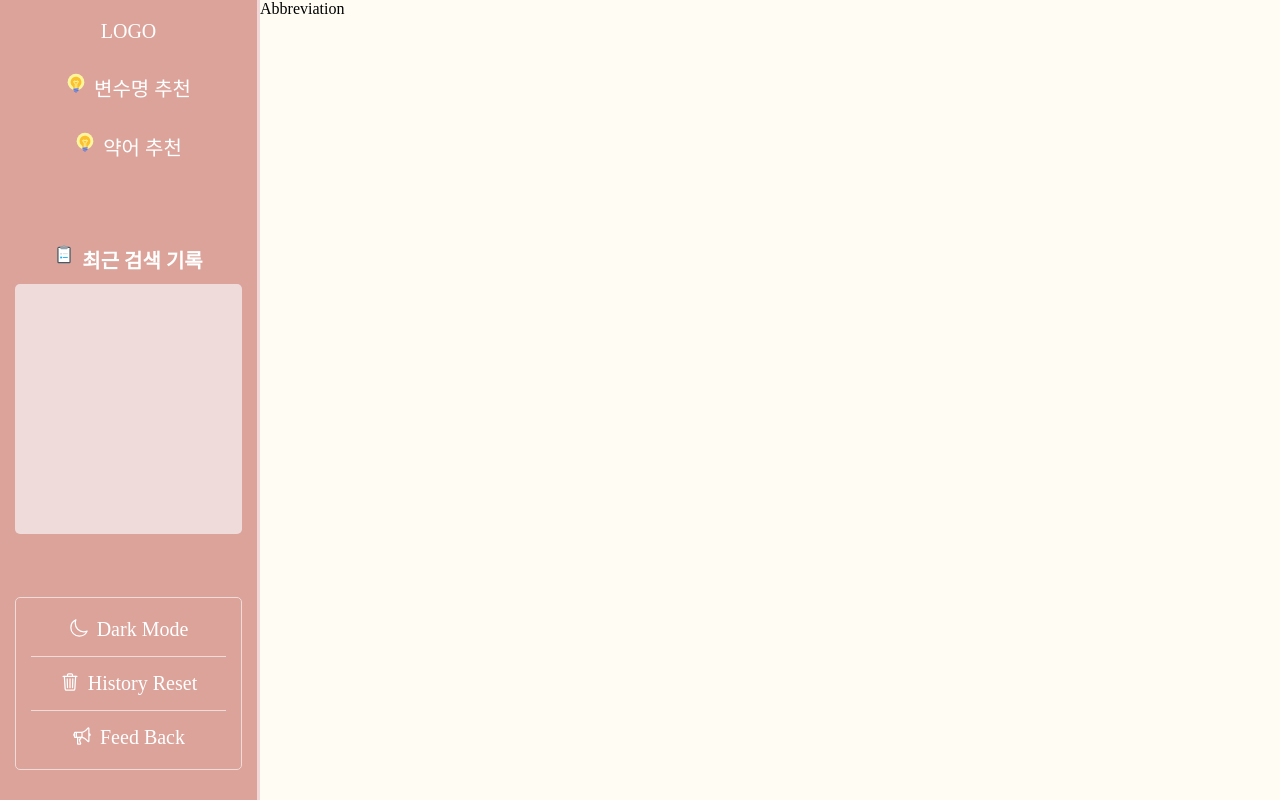
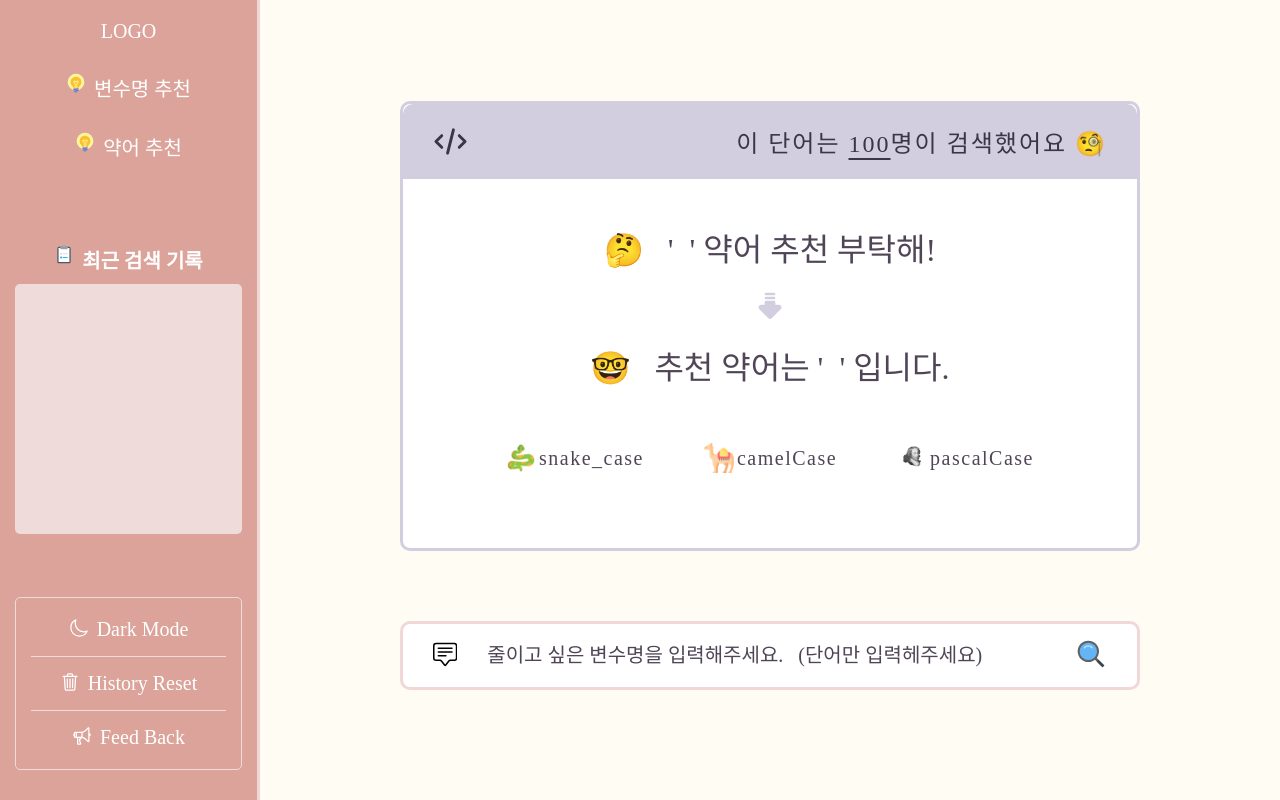
Before and after one commit to selene-cho/variable-maker-front-react, a React (Create React App) app: page /abbreviation in a window 1280 px wide. Built offline with nearby package versions, Linux system fonts and the light colour scheme; a web font is replaced by a local one.

Commit message:
feat: 약어 페이지 css 완성

```diff
--- a/package.json
+++ b/package.json
@@ -8,6 +8,7 @@
     "@testing-library/react": "^13.4.0",
     "@testing-library/user-event": "^13.5.0",
     "node-sass": "^7.0.3",
+    "prettier": "^2.8.8",
     "react": "^18.2.0",
     "react-dom": "^18.2.0",
     "react-icons": "^4.8.0",
--- a/src/pages/Abbreviation.jsx
+++ b/src/pages/Abbreviation.jsx
@@ -1,3 +1,83 @@
+import styles from "./Abbreviation.module.scss";
+import { HiOutlineCode } from "react-icons/hi";
+import { TbArrowBigDownLinesFilled } from "react-icons/tb";
+import { FcSearch } from "react-icons/fc";
+import { BsChatSquareText } from "react-icons/bs";
+import pascalImg from "../images/Pascal.png";
+import camelImg from "../images/camel.png";
+import snakeImg from "../images/snake.png";
+
 export default function Abbreviation() {
-  return <div>Abbreviation</div>;
+  return (
+    <div className={styles.container}>
+      <div className={styles.variableWrapper}>
+        <div className={styles.content}>
+          <header>
+            <HiOutlineCode className={styles.icon} />
+            <p>
+              이 단어는 <span>100</span>명이 검색했어요 🧐
+            </p>
+          </header>
+          <div className={styles.result}>
+            <p>
+              🤔 &nbsp; '&nbsp;<span></span> ' 약어 추천 부탁해!
+            </p>
+            <TbArrowBigDownLinesFilled className={styles.arrow} />
+            <p>
+              🤓 &nbsp; 추천 약어는 '&nbsp;
+              <span></span> ' 입니다.
+            </p>
+            <div className={styles.chagedCase}>
+              <div className={styles.case}>
+                <div className={styles.caseName}>
+                  <img
+                    className={styles.snakeImg}
+                    src={snakeImg}
+                    alt="{snakeImg}"
+                  />
+                  <p>snake_case</p>
+                </div>
+                <p></p>
+              </div>
+              <div className={styles.case}>
+                <div className={styles.caseName}>
+                  <img
+                    className={styles.camelImg}
+                    src={camelImg}
+                    alt={camelImg}
+                  />
+                  <p>camelCase</p>
+                </div>
+                <p></p>
+              </div>
+              <div className={styles.case}>
+                <div className={styles.caseName}>
+                  <img
+                    className={styles.pascalImg}
+                    src={pascalImg}
+                    alt={pascalImg}
+                  />
+                  <p>pascalCase</p>
+                </div>
+                <p></p>
+              </div>
+            </div>
+          </div>
+        </div>
+      </div>
+      <form className={styles.searchWrapper}>
+        <div className={styles.search}>
+          <BsChatSquareText className={styles.icon} />
+          <input
+            type="search"
+            name="search"
+            placeholder="줄이고 싶은 변수명을 입력해주세요. &nbsp; (단어만 입력헤주세요)"
+          />
+          <button type="submit">
+            <FcSearch className={styles.icon} />
+          </button>
+        </div>
+      </form>
+    </div>
+  );
 }
--- a/src/pages/Abbreviation.module.scss
+++ b/src/pages/Abbreviation.module.scss
@@ -0,0 +1,140 @@
+@import '../scss/style.scss';
+
+.container {
+  display: flex;
+  flex-direction: column;
+  justify-content: center;
+  padding: 4.375rem 8.75rem 5rem;
+  width: 100%;
+  height: 100%;
+
+  .variableWrapper {
+    .content {
+      border: 3px solid var(--color-variable-header);
+      border-radius: 10px;
+      height: 450px;
+      background-color: var(--color-text-bg);
+      position: relative;
+
+      header {
+        display: flex;
+        justify-content: space-between;
+        text-align: center;
+        background-color: var(--color-variable-header);
+        color: var(--color-variable-header-text);
+        padding: 20px 30px;
+        border-radius: 10px 10px 0 0;
+        font: {
+          family: $surround;
+          size: $lg;
+        }
+        letter-spacing: 2px;
+        .icon {
+          font-size: 2.1875rem;
+        }
+        span {
+          text-decoration: underline;
+          text-underline-position: under;
+        }
+      }
+      .result {
+        display: flex;
+        flex-direction: column;
+        position: absolute;
+        justify-content: center;
+        align-items: center;
+        padding: 10px;
+        width: 100%;
+        height: 80%;
+        text-align: center;
+        color: var(--color-variable-text);
+        font: {
+          family: $surround;
+          size: $xxl;
+        }
+        span {
+          color: var(--color-variable-accent);
+        }
+        .arrow {
+          margin: 20px 0;
+          color: var(--color-arrow);
+        }
+        .chagedCase {
+          margin-top: 50px;
+          display: flex;
+          align-items: stretch;
+          font: {
+            family: $surroundAir;
+            size: $xl;
+          }
+          .case {
+            display: flex;
+            flex-direction: column;
+            align-items: center;
+            margin: 0 30px;
+            .caseName {
+              height: 40px;
+              display: flex;
+              align-items: center;
+              font: {
+                family: $surround;
+                size: $md;
+              }
+              letter-spacing: 1.5px;
+              > img {
+                width: 30px;
+                height: 30px;
+                object-fit: cover;
+                margin-right: 3px;
+              }
+            }
+            > p {
+              margin-top: 10px;
+            }
+          }
+        }
+      }
+    }
+  }
+
+  .searchWrapper {
+    width: 100%;
+    color: var(--color-text);
+    font: {
+      family: $surroundAir;
+      size: $reg;
+    }
+    margin-top: 50px;
+    .chooseCase {
+      display: flex;
+      justify-content: center;
+      align-items: center;
+    }
+    .search {
+      display: flex;
+      border: 3px solid var(--color-search-border);
+      border-radius: 10px;
+      margin-top: 20px;
+      align-items: center;
+      background-color: var(--color-text-bg);
+      padding: 10px 0;
+      .icon {
+        font-size: $xxl;
+        margin: 0 30px;
+      }
+      input {
+        color: var(--color-variable-text);
+        font: {
+          family: $surroundAir;
+          size: $md
+        }
+        padding: 10px 0;
+        width: 100%;
+        &::placeholder {
+          color: var(--color-variable-text);
+        }
+      }
+    }
+
+  }
+}
--- a/src/scss/index.scss
+++ b/src/scss/index.scss
@@ -62,7 +62,7 @@ html.dark {
   --color-sidebar-border: #393646;
   --color-text: white;
   --color-text-bg: #1b191b;
-  --color-variable-header: #4f4557;
+  --color-variable-header: #000000;
   --color-variable-header-text: #d3cedf;
   --color-variable-text: #d3cedf;
   --color-variable-accent: #dba39a;
```
Also changed, not shown: 1 other file (tests, documents, lock files or other folders).
